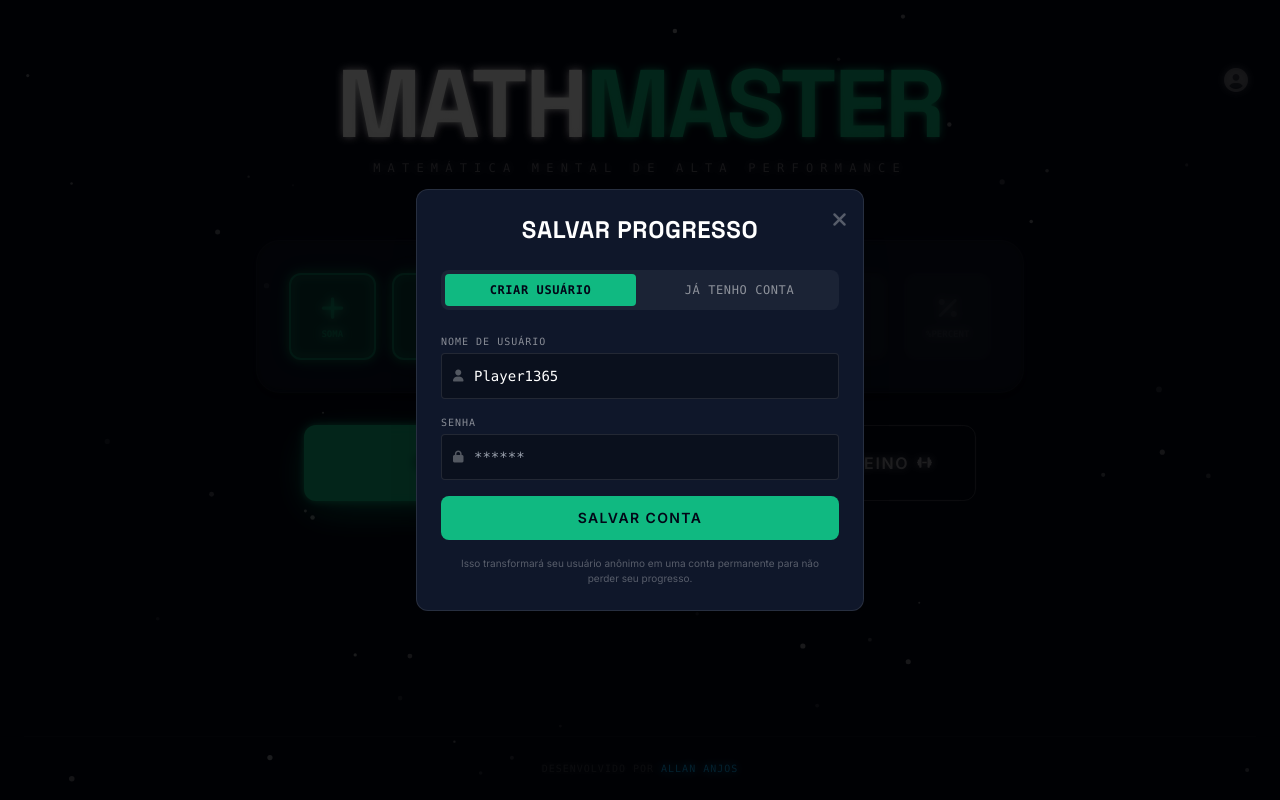
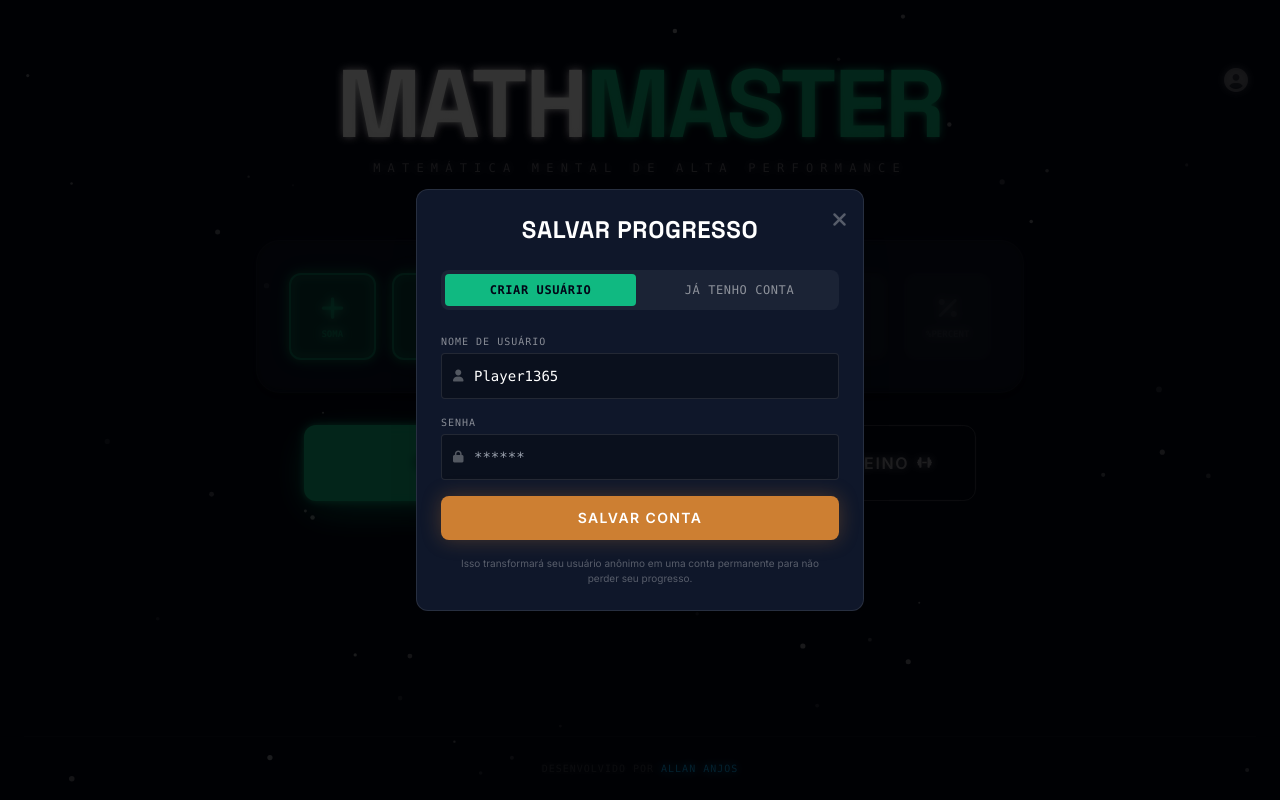
Before and after one commit to anjosdevpython/mathmaster_v2, a React (Vite) app: page / in a window 1280 px wide. Both pictures are taken after a click on the button "Minha Conta". Built offline with nearby package versions, Linux system fonts and the light colour scheme; no server answers.

Commit message:
style: Change Save Account button color to bronze yellow

```diff
--- a/src/components/AuthModal.tsx
+++ b/src/components/AuthModal.tsx
@@ -194,7 +194,10 @@ export const AuthModal: React.FC<AuthModalProps> = ({ onClose }) => {
                             <button
                                 type="submit"
                                 disabled={loading}
-                                className="w-full bg-primary text-background font-bold py-3 rounded-lg uppercase tracking-widest text-sm hover:bg-primary-hover transition-colors disabled:opacity-50 mt-4"
+                                className={`w-full font-bold py-3 rounded-lg uppercase tracking-widest text-sm transition-all disabled:opacity-50 mt-4 ${mode === 'create'
+                                        ? 'bg-[#CD7F32] hover:bg-[#B87333] text-white shadow-[0_0_20px_rgba(205,127,50,0.3)]'
+                                        : 'bg-primary hover:bg-primary-hover text-background'
+                                    }`}
                             >
                                 {loading ? <i className="fas fa-spinner fa-spin"></i> : (mode === 'create' ? 'Salvar Conta' : 'Entrar')}
                             </button>
```
